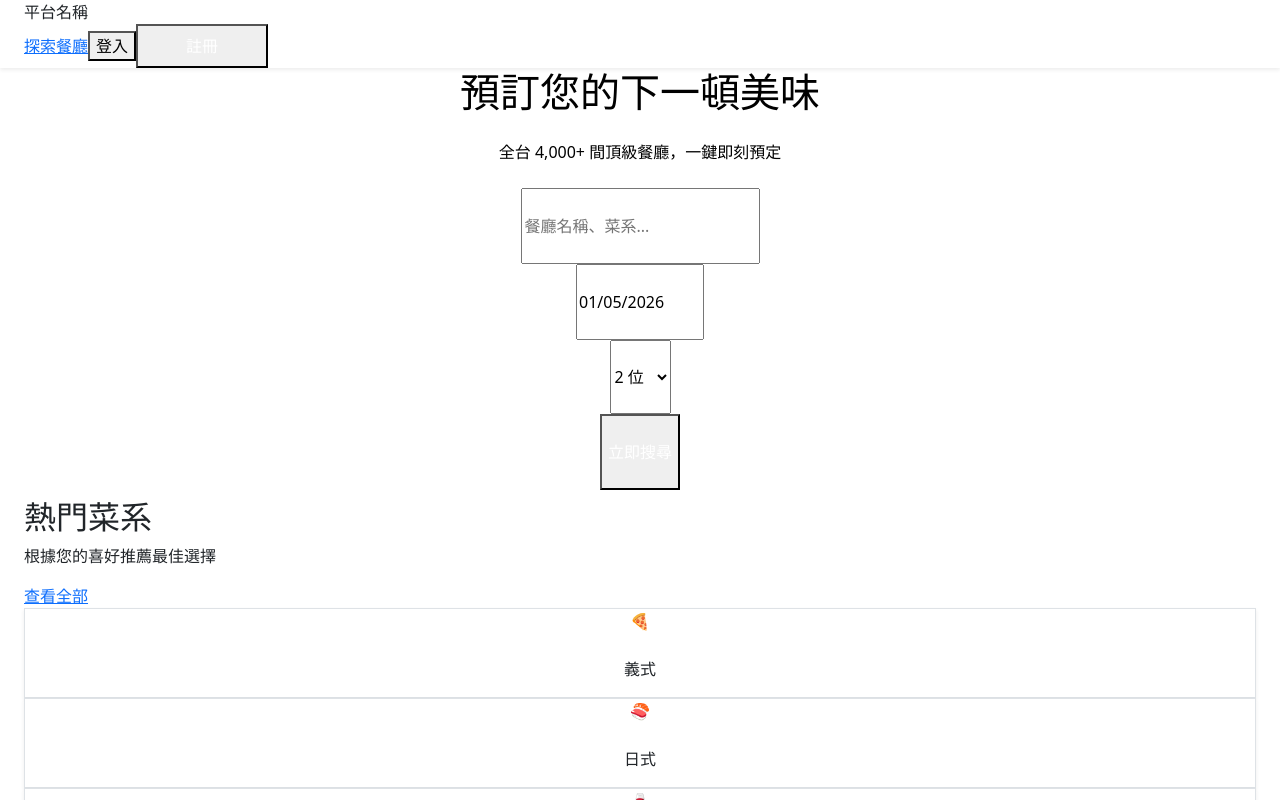
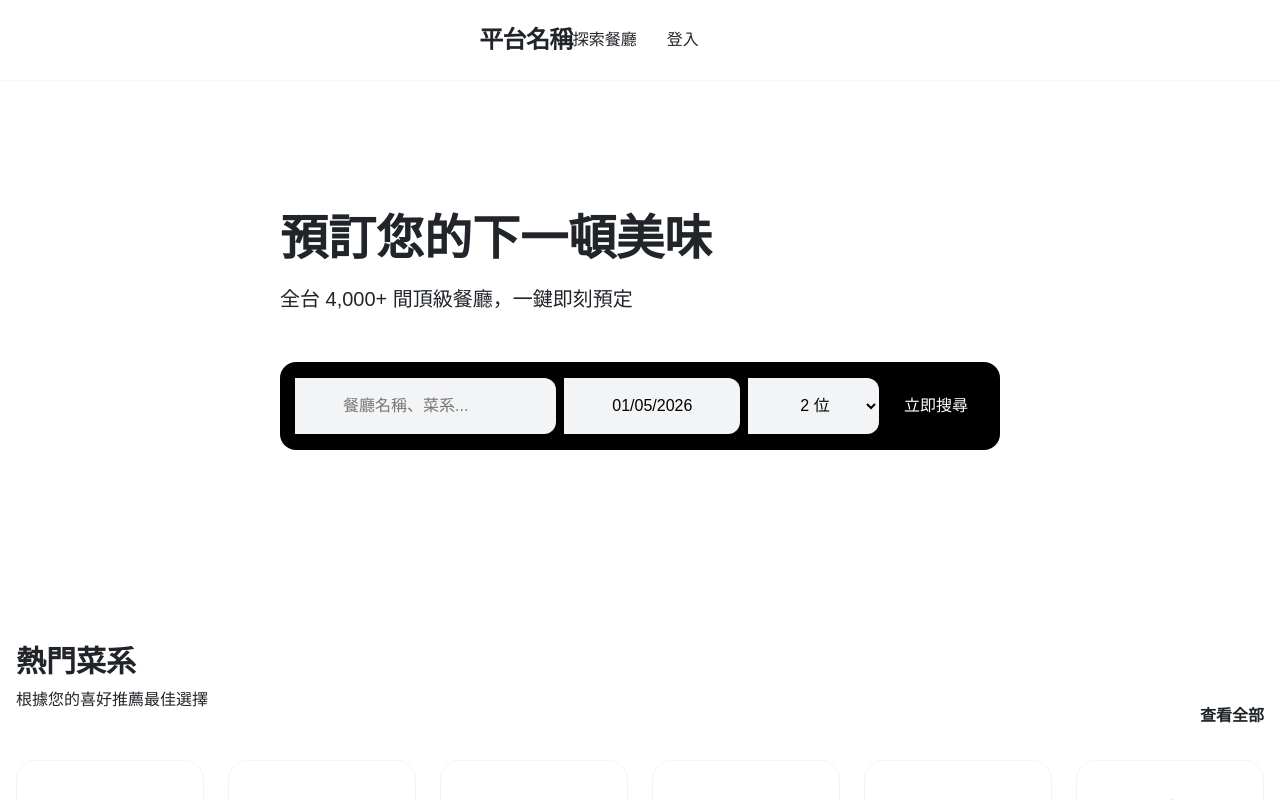
Before and after one commit to ethon92/restaurant-vue, a Vue app: page / in a window 1280 px wide. Shown: the top 800 px of the page. Built offline with nearby package versions, Linux system fonts and the light colour scheme.

Commit message:
平台首頁style設定

```diff
--- a/src/views/Home.vue
+++ b/src/views/Home.vue
@@ -1,103 +1,76 @@
 <template>
-  <div class="min-h-screen bg-gray-50 font-sans">
-    <nav class="bg-white shadow-sm sticky top-0 z-50">
-      <div class="max-w-7xl mx-auto px-4 sm:px-6 lg:px-8">
-        <div class="flex justify-between h-16 items-center">
-          <div class="flex-shrink-0 flex items-center cursor-pointer">
-            <span class="text-2xl font-bold text-orange-500 tracking-tight">平台名稱</span>
+  <div class="page-container">
+    <nav class="navbar">
+      <div class="navbar-content">
+        <div class="logo">
+          <span>平台名稱</span>
         </div>
 
-          <div class="hidden md:flex space-x-8 items-center">
-            <a href="#" class="text-gray-600 hover:text-orange-500 font-medium transition">探索餐廳</a>
+        <div class="nav-links">
+          <a href="#" class="nav-item">探索餐廳</a>
 
           <template v-if="!isLoggedIn">
-              <button @click="handleLogin" class="text-gray-600 hover:text-orange-500 font-medium transition">登入</button>
-              <button class="bg-orange-500 text-white px-5 py-2 rounded-full hover:bg-orange-600 transition shadow-md">註冊</button>
+            <button @click="showLoginModal = true" class="btn-login">登入</button>
+            <button @click="showLoginModal = true" class="btn-register">註冊</button>
           </template>
           <template v-else>
-              <div class="flex items-center space-x-4">
-                <span class="text-gray-600">你好，xxx！</span>
-                <div class="w-10 h-10 rounded-full bg-orange-100 flex items-center justify-center text-orange-500">
+            <div class="user-profile">
+              <span class="user-name">你好，美食家！</span>
+              <div class="avatar">
                 <i class="fa-solid fa-user"></i>
               </div>
             </div>
           </template>
         </div>
       </div>
-      </div>
     </nav>
 
-    <header class="relative h-[600px] flex items-center justify-center text-black">
-      <!-- <div class="absolute inset-0 z-0">
-        <img src="https://images.unsplash.com/photo-1514362545857-3bc16c4c7d1b?ixlib=rb-4.0.3&auto=format&fit=crop&w=1920&q=80"
-             class="w-full h-full object-cover" alt="Restaurant">
-        <div class="absolute inset-0 bg-black/50"></div>
-      </div> -->
+    <header class="hero">
+      <div class="hero-content">
+        <h1 class="hero-title">預訂您的下一頓美味</h1>
+        <p class="hero-subtitle">全台 4,000+ 間頂級餐廳，一鍵即刻預定</p>
 
-      <div class="relative z-10 w-full max-w-5xl px-4 text-center">
-        <h1 class="text-4xl md:text-6xl font-extrabold mb-4">預訂您的下一頓美味</h1>
-        <p class="text-lg md:text-xl mb-12 text-black-200">全台 4,000+ 間頂級餐廳，一鍵即刻預定</p>
-
-        <div class="bg-white p-2 md:p-4 rounded-2xl shadow-2xl">
-          <div class="flex flex-col lg:flex-row gap-2">
-
-            <div class="flex-[2] relative">
-              <i class="fa-solid fa-magnifying-glass absolute left-4 top-1/2 -translate-y-1/2 text-gray-400"></i>
-              <input
-                v-model="searchQuery.keyword"
-                type="text"
-                placeholder="餐廳名稱、菜系..."
-                class="w-full pl-12 pr-4 py-4 bg-gray-50 border-none rounded-xl text-gray-800 focus:ring-2 focus:ring-orange-500"
-              >
+        <div class="search-card">
+          <div class="search-grid">
+            <div class="input-group flex-2">
+              <i class="fa-solid fa-magnifying-glass icon"></i>
+              <input v-model="searchQuery.keyword" type="text" placeholder="餐廳名稱、菜系..." class="input-field">
             </div>
 
-            <div class="flex-1 relative">
-              <i class="fa-solid fa-calendar absolute left-4 top-1/2 -translate-y-1/2 text-gray-400"></i>
-              <input
-                v-model="searchQuery.date"
-                type="date"
-                class="w-full pl-12 pr-4 py-4 bg-gray-50 border-none rounded-xl text-gray-800 focus:ring-2 focus:ring-orange-500"
-              >
+            <div class="input-group flex-1">
+              <i class="fa-solid fa-calendar icon"></i>
+              <input v-model="searchQuery.date" type="date" class="input-field">
             </div>
 
-            <div class="flex-1 relative">
-              <i class="fa-solid fa-user-group absolute left-4 top-1/2 -translate-y-1/2 text-gray-400"></i>
-              <select
-                v-model="searchQuery.guests"
-                class="w-full pl-12 pr-4 py-4 bg-gray-50 border-none rounded-xl text-gray-800 appearance-none focus:ring-2 focus:ring-orange-500"
-              >
+            <div class="input-group flex-1">
+              <i class="fa-solid fa-user-group icon"></i>
+              <select v-model="searchQuery.guests" class="input-field select-field">
                 <option v-for="n in 10" :key="n" :value="n">{{ n }} 位</option>
               </select>
             </div>
 
-            <button
-              @click="performSearch"
-              class="lg:w-32 w-full bg-orange-500 hover:bg-orange-600 text-white font-bold py-4 rounded-xl transition duration-300 flex items-center justify-center gap-2"
-            >
-              <span class="lg:hidden">立即搜尋</span>
-              <i class="fa-solid fa-arrow-right hidden lg:block"></i>
+            <button @click="performSearch" class="btn-search">
+              <span class="btn-text-mobile">立即搜尋</span>
+              <i class="fa-solid fa-arrow-right btn-icon-desktop"></i>
             </button>
           </div>
         </div>
       </div>
     </header>
 
-    <section class="max-w-7xl mx-auto py-16 px-4">
-      <div class="flex justify-between items-end mb-8">
+    <section class="cuisine-section">
+      <div class="section-header">
         <div>
-          <h2 class="text-3xl font-bold text-gray-900">熱門菜系</h2>
-          <p class="text-gray-500 mt-2">根據您的喜好推薦最佳選擇</p>
+          <h2 class="section-title">熱門菜系</h2>
+          <p class="section-subtitle">根據您的喜好推薦最佳選擇</p>
         </div>
-        <a href="#" class="text-orange-500 font-semibold hover:underline">查看全部</a>
+        <a href="#" class="view-all">查看全部</a>
       </div>
 
-      <div class="grid grid-cols-2 md:grid-cols-3 lg:grid-cols-6 gap-6">
-        <div v-for="cuisine in cuisines" :key="cuisine.name"
-             class="group cursor-pointer">
-          <div class="bg-white p-8 rounded-2xl shadow-sm border border-gray-100 text-center group-hover:shadow-md group-hover:-translate-y-1 transition duration-300">
-            <div class="text-4xl mb-4 group-hover:scale-110 transition duration-300">{{ cuisine.icon }}</div>
-            <p class="font-bold text-gray-800">{{ cuisine.name }}</p>
-          </div>
+      <div class="cuisine-grid">
+        <div v-for="cuisine in cuisines" :key="cuisine.name" class="cuisine-card">
+          <div class="cuisine-icon">{{ cuisine.icon }}</div>
+          <p class="cuisine-name">{{ cuisine.name }}</p>
         </div>
       </div>
     </section>
@@ -107,49 +80,221 @@
 <script setup>
 import { ref, reactive } from 'vue';
 
-// 登入狀態模擬
 const isLoggedIn = ref(false);
+const showLoginModal = ref(false);
 
-// 搜尋條件
 const searchQuery = reactive({
   keyword: '',
   date: new Date().toISOString().substr(0, 10),
   guests: 2
 });
 
-// 菜系資料
 const cuisines = [
-  { name: '義式', icon: '🍕' },
-  { name: '日式', icon: '🍣' },
-  { name: '法式', icon: '🍷' },
-  { name: '泰式', icon: '🍲' },
-  { name: '火鍋', icon: '🔥' },
-  { name: '甜點', icon: '🍰' }
+  { name: '義式', icon: '🍕' }, { name: '日式', icon: '🍣' },
+  { name: '法式', icon: '🍷' }, { name: '泰式', icon: '🍲' },
+  { name: '火鍋', icon: '🔥' }, { name: '甜點', icon: '🍰' }
 ];
 
-// 方法
-const handleLogin = () => {
-  isLoggedIn.value = true;
-  alert('登入成功！');
-};
-
 const performSearch = () => {
-  console.log('搜尋條件：', { ...searchQuery });
-  alert(`正在搜尋 ${searchQuery.date} ${searchQuery.guests} 位的餐廳：${searchQuery.keyword || '全部'}`);
+  alert(`搜尋中：${searchQuery.keyword} / ${searchQuery.date} / ${searchQuery.guests}位`);
 };
 </script>
 
-<style>
-/* 可以在此處添加自定義微調 */
+<style scoped>
+/* 定義品牌變數 */
+:emphasized {
+  --primary-color: #f97316; /* Tailwind orange-500 */
+  --primary-hover: #ea580c; /* Tailwind orange-600 */
+  --text-main: #1f2937;
+  --text-muted: #6b7280;
+  --bg-light: #f9fafb;
+  --shadow-main: 0 4px 6px -1px rgb(0 0 0 / 0.1), 0 2px 4px -2px rgb(0 0 0 / 0.1);
+  --shadow-large: 0 25px 50px -12px rgb(0 0 0 / 0.25);
+}
+
+/* 基礎佈局 */
+.page-container {
+  min-height: 100vh;
+  background-color: var(--bg-light);
+  font-family: sans-serif;
+}
+
+/* Navbar 樣式 */
+.navbar {
+  background-color: white;
+  box-shadow: 0 1px 2px 0 rgb(0 0 0 / 0.05);
+  position: sticky;
+  top: 0;
+  z-index: 50;
+}
+.navbar-content {
+  max-width: 80rem;
+  margin: 0 auto;
+  padding: 0 1rem;
+  height: 4rem;
+  display: flex;
+  justify-content: space-between;
+  align-items: center;
+}
+.logo {
+  font-size: 1.5rem;
+  font-weight: 700;
+  color: var(--primary-color);
+  letter-spacing: -0.025em;
+  cursor: pointer;
+}
+.nav-links {
+  display: flex;
+  align-items: center;
+  gap: 1.5rem;
+}
+.nav-item {
+  color: var(--text-muted);
+  font-weight: 500;
+  text-decoration: none;
+  transition: color 0.2s;
+}
+.nav-item:hover { color: var(--primary-color); }
+
+/* 按鈕樣式 */
+.btn-login {
+  background: none;
+  border: none;
+  color: var(--text-muted);
+  font-weight: 500;
+  cursor: pointer;
+}
+.btn-register {
+  background-color: var(--primary-color);
+  color: white;
+  padding: 0.5rem 1.25rem;
+  border-radius: 9999px;
+  border: none;
+  font-weight: 500;
+  box-shadow: var(--shadow-main);
+  cursor: pointer;
+  transition: background 0.2s;
+}
+.btn-register:hover { background-color: var(--primary-hover); }
+
+/* Hero Section */
+.hero {
+  height: 500px;
+  display: flex;
+  align-items: center;
+  justify-content: center;
+  position: relative;
+}
+.hero-title {
+  font-size: 3rem;
+  font-weight: 800;
+  margin-bottom: 1rem;
+}
+.hero-subtitle {
+  font-size: 1.25rem;
+  color: var(--text-muted);
+  margin-bottom: 3rem;
+}
+
+/* 搜尋框樣式 */
+.search-card {
+  background: rgb(0, 0, 0);
+  padding: 1rem;
+  border-radius: 1rem;
+  box-shadow: var(--shadow-large);
+  max-width: 64rem;
+  width: 100%;
+}
+.search-grid {
+  display: flex;
+  flex-direction: column;
+  gap: 0.5rem;
+}
+@media (min-width: 1024px) {
+  .search-grid { flex-direction: row; }
+}
+
+.input-group {
+  position: relative;
+  flex: 1;
+}
+.flex-2 { flex: 2; }
+
+.icon {
+  position: absolute;
+  left: 1rem;
+  top: 50%;
+  transform: translateY(-50%);
+  color: #9ca3af;
+}
+.input-field {
+  width: 100%;
+  padding: 1rem 1rem 1rem 3rem;
+  background-color: #f3f4f6;
+  border: none;
+  border-radius: 0.75rem;
+  font-size: 1rem;
+  outline: none;
+}
+.input-field:focus {
+  box-shadow: 0 0 0 2px var(--primary-color);
+}
+
+.btn-search {
+  background-color: var(--primary-color);
+  color: white;
+  border: none;
+  border-radius: 0.75rem;
+  padding: 1rem;
+  cursor: pointer;
+  transition: 0.3s;
+}
+.btn-search:hover { background-color: var(--primary-hover); }
+
+/* 菜系區塊樣式 */
+.cuisine-section {
+  max-width: 80rem;
+  margin: 0 auto;
+  padding: 4rem 1rem;
+}
+.section-header {
+  display: flex;
+  justify-content: space-between;
+  align-items: flex-end;
+  margin-bottom: 2rem;
+}
+.section-title { font-size: 1.875rem; font-weight: 700; }
+.view-all { color: var(--primary-color); font-weight: 600; text-decoration: none; }
+
+.cuisine-grid {
+  display: grid;
+  grid-template-columns: repeat(2, 1fr);
+  gap: 1.5rem;
+}
+@media (min-width: 768px) { .cuisine-grid { grid-template-columns: repeat(3, 1fr); } }
+@media (min-width: 1024px) { .cuisine-grid { grid-template-columns: repeat(6, 1fr); } }
+
+.cuisine-card {
+  background: white;
+  padding: 2rem;
+  border-radius: 1.25rem;
+  border: 1px solid #f3f4f6;
+  text-align: center;
+  transition: 0.3s;
+  cursor: pointer;
+}
+.cuisine-card:hover {
+  transform: translateY(-4px);
+  box-shadow: var(--shadow-main);
+}
+.cuisine-icon { font-size: 2.25rem; margin-bottom: 1rem; }
+
+/* 日期選擇器微調 */
 input[type="date"]::-webkit-calendar-picker-indicator {
   cursor: pointer;
   opacity: 0;
   position: absolute;
-    left: 0;
-    right: 0;
-    top: 0;
-    bottom: 0;
+  inset: 0;
   width: 100%;
-    height: 100%;
 }
 </style>
```
Lines whose indentation alone changed are shown as unchanged.
